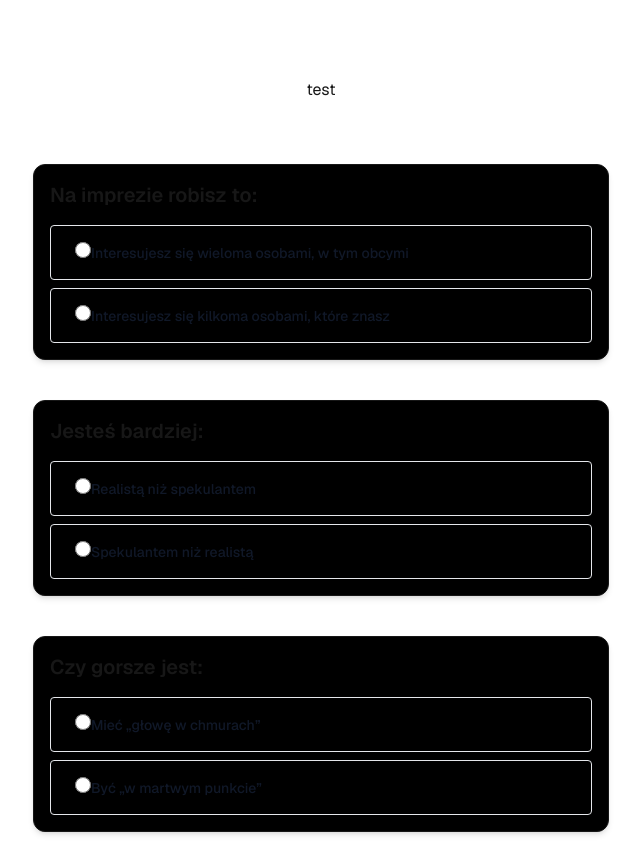
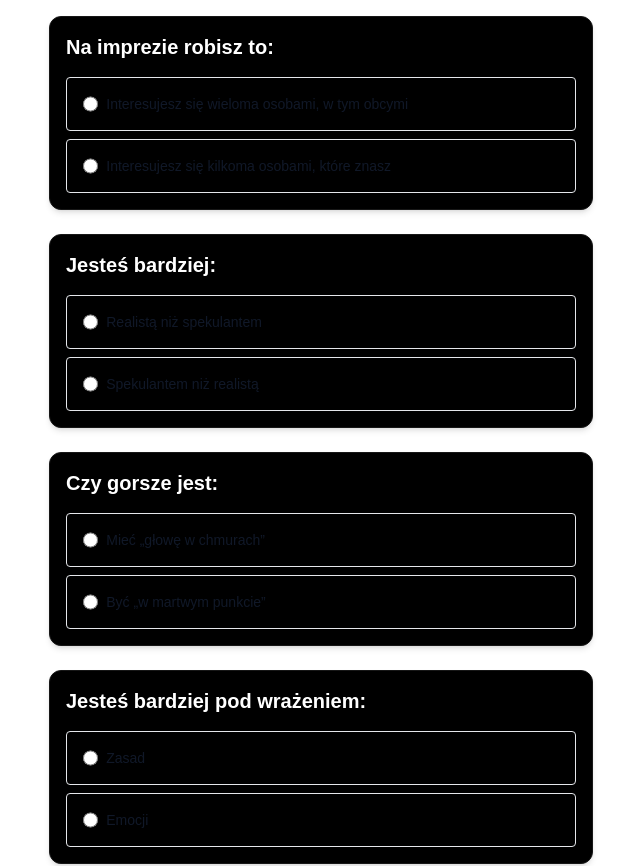
Before and after one commit to arekminajj/personality-test-web-app, a Next.js app: page / in a window 1280 px wide. Shown: the top 866 px of the page, without its empty margins (319-959 px from the left). Built offline with nearby package versions, Linux system fonts and the light colour scheme.

Commit message:
feat: #dev allow to submit answers

```diff
--- a/src/app/page.js
+++ b/src/app/page.js
@@ -1,17 +1,67 @@
-import Image from "next/image";
-import Question from "../app/ui/MBTIquestion.jsx"
-import TestQuestions from "../../data/TestQuestions.js";
+"use client";
+import { useState } from "react";
+import Question from "./ui/MBTIquestion";
+import TestQuestions from "../../data/TestQuestions";
 
+export default function Quiz({ questions }) {
+  const [answers, setAnswers] = useState({});
 
-export default function Home() {
+  const handleAnswerChange = (questionId, selectedKey, questionData) => {
+    const selectedAnswer = questionData.answers[selectedKey];
+    setAnswers((prev) => ({
+      ...prev,
+      [questionId]: {
+        selectedKey,
+        answer: selectedAnswer,
+        question: questionData.question,
+      },
+    }));
+  };
+
+  const handleSubmit = async () => {
+    if (Object.keys(answers).length !== TestQuestions.length) {
+      alert("Odpowiedz na wszystkie pytania!");
+      return;
+    }
+
+    try {
+      const payload = Object.entries(answers).map(([id, data]) => ({
+        id,
+        question: data.question,
+        selectedKey: data.selectedKey,
+        selectedAnswer: data.answer,
+      }));
+
+      const response = await fetch("/api/submit", {
+        method: "POST",
+        headers: { "Content-Type": "application/json" },
+        body: JSON.stringify(payload),
+      });
+
+      const result = await response.json();
+      alert("Quiz submitted!");
+    } catch (error) {
+      alert("Błąd przy przesyłaniu.");
+    }
+  };
+
   return (
-    <div className="grid grid-rows-[20px_1fr_20px] items-center justify-items-center min-h-screen p-8 pb-20 gap-16 sm:p-20 font-[family-name:var(--font-geist-sans)]">
-      <header> test </header>
-      <main className="flex flex-col gap-10">
-        {TestQuestions.map((questionObj, index) => (
-          <Question key={index} questionData={questionObj} />
-        ))}
-      </main>
+    <div className="space-y-6 p-4 max-w-xl mx-auto space-y-6">
+      {TestQuestions.map((q) => (
+        <Question
+          key={q.id}
+          questionData={q}
+          selected={answers[q.id]}
+          onChange={handleAnswerChange}
+        />
+      ))}
+
+      <button
+        onClick={handleSubmit}
+        className="mt-6 w-full bg-blue-600 hover:bg-blue-700 text-white font-semibold py-2 px-4 rounded-lg"
+      >
+        Prześlij odpowiedzi
+      </button>
     </div>
   );
 }
--- a/src/app/ui/MBTIquestion.jsx
+++ b/src/app/ui/MBTIquestion.jsx
@@ -1,23 +1,31 @@
-export default function Question({ questionData }) {
-  const {id, question, answers } = questionData;
+export default function Question({ questionData, selected, onChange }) {
+  const { id, question, answers } = questionData;
 
   return (
     <div className="p-4 border rounded-xl shadow-md bg-black max-w-xl">
-      <h2 className="text-xl font-semibold mb-4">{question}</h2>
+      <h2 className="text-xl font-semibold mb-4 text-white">{question}</h2>
       <ul className="space-y-2">
-        {Object.keys(answers).map((key) => {
-          const answer = answers[key];
-          return (
-              <li key={key}>
-                <div className="select-none flex items-center ps-4 border border-gray-200 rounded-sm dark:border-gray-700 bg-black focus:bg-gray-800">
-                    <label htmlFor={answer.text} className=" focus: focus:ring-0 w-full py-4 ms-2 text-sm font-medium text-gray-900 dark:text-gray-300">
-                      <input id={answer.text} type="radio" value={answer.text} name={id} className="w-4 h-4 text-blue-600 border-gray-300"></input>
-                        {answer.text}
-                    </label>
-                </div>
-              </li>
-          );
-        })}
+        {Object.entries(answers).map(([key, answer]) => (
+          <li key={key}>
+            <div className="select-none flex items-center ps-4 border border-gray-200 rounded-sm dark:border-gray-700 bg-black">
+              <input
+                id={`${id}-${key}`}
+                type="radio"
+                value={key}
+                name={id.toString()}
+                checked={selected?.selectedKey === key}
+                onChange={() => onChange(id, key, questionData)}
+                className="w-4 h-4 text-blue-600 border-gray-300"
+              />
+              <label
+                htmlFor={`${id}-${key}`}
+                className="w-full py-4 ms-2 text-sm font-medium text-gray-900 dark:text-gray-300"
+              >
+                {answer.text}
+              </label>
+            </div>
+          </li>
+        ))}
       </ul>
     </div>
   );
```
